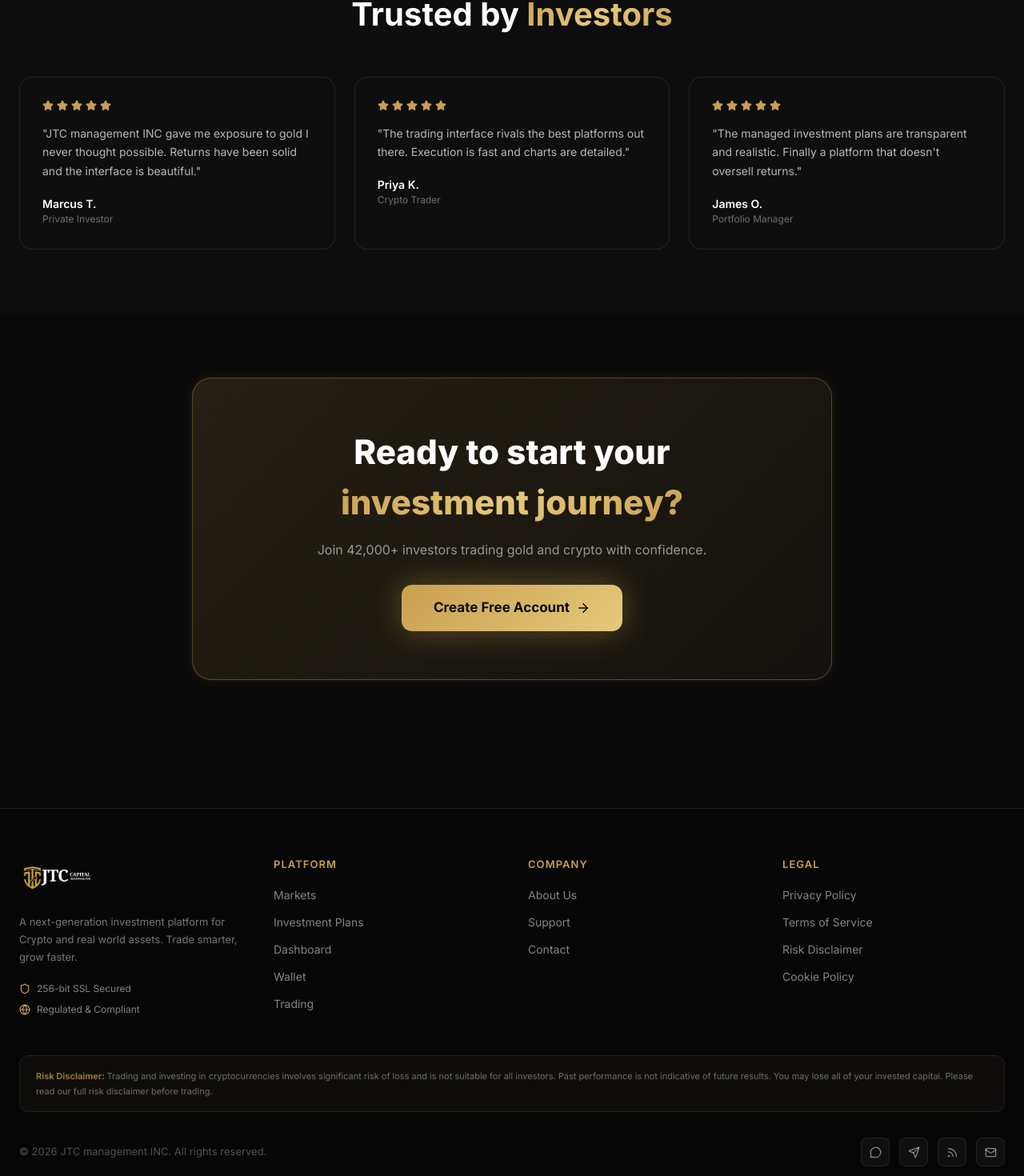
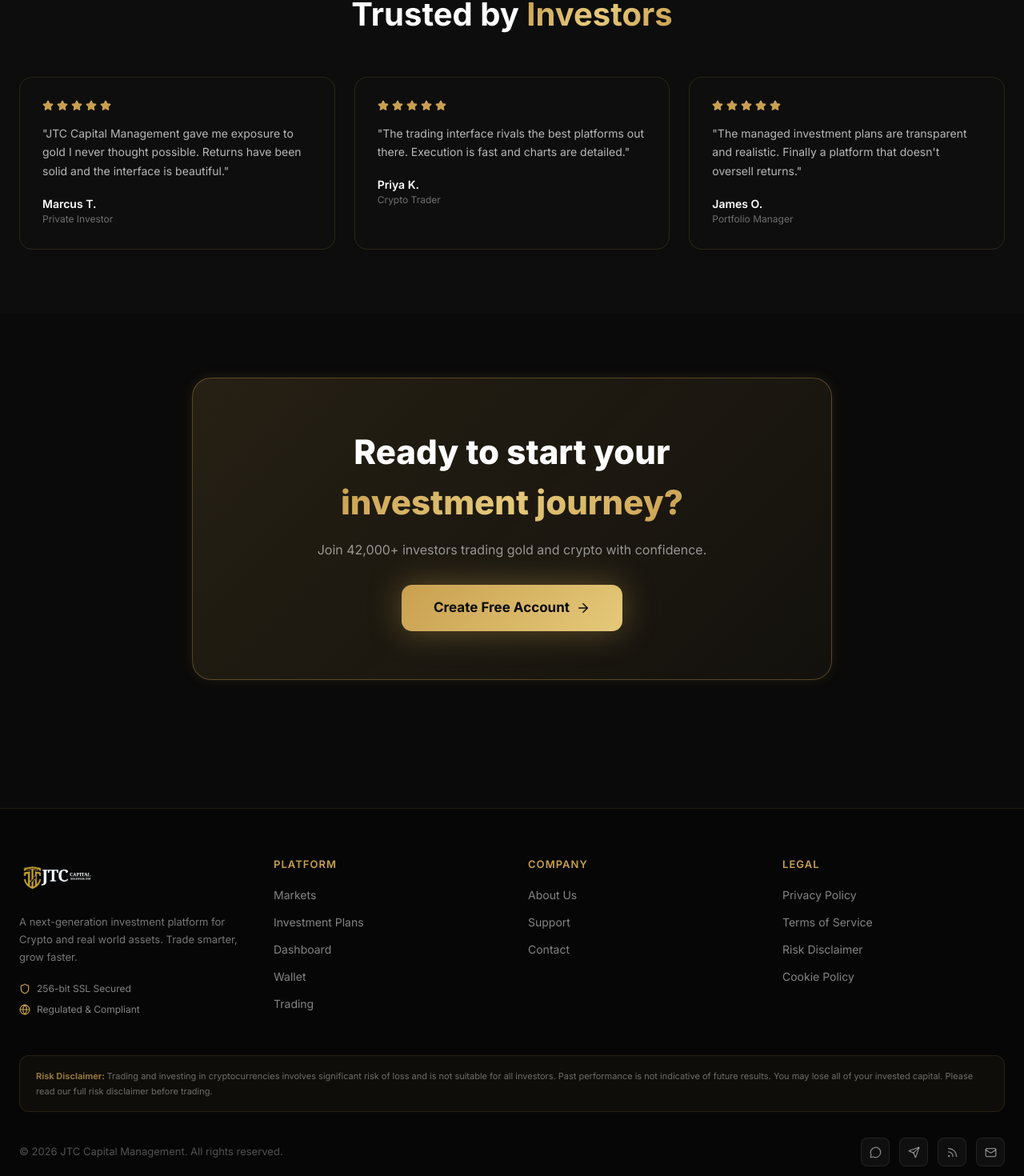
Before and after one commit to vioscott/jtccapital, a React (Vite) app: page / in a window 1280 px wide. Shown: the part 2795-4265 px from the top of the page at 80% size. Built offline with nearby package versions, Linux system fonts and the light colour scheme; no server answers.

Commit message:
company name upadted

```diff
--- a/src/components/layout/AdminLayout.tsx
+++ b/src/components/layout/AdminLayout.tsx
@@ -52,7 +52,7 @@ export default function AdminLayout() {
         <div style={{ padding: '32px 24px' }}>
           <img
             src={jtcLogo}
-            alt="JTC management INC Admin"
+            alt="JTC Capital Management Admin"
             style={{ height: '40px', width: 'auto' }}
             loading="lazy"
           />
--- a/src/components/layout/Footer.tsx
+++ b/src/components/layout/Footer.tsx
@@ -48,7 +48,7 @@ export default function Footer() {
           {/* Brand column */}
           <div>
             <Link to="/" style={{ display: 'block', textDecoration: 'none', marginBottom: '16px' }}>
-              <img src={jtcLogo} alt="JTC management INC" style={{ height: '54px', width: 'auto', display: 'block' }} />
+              <img src={jtcLogo} alt="JTC Capital Management" style={{ height: '54px', width: 'auto', display: 'block' }} />
             </Link>
             <p style={{ color: 'rgba(255,255,255,0.45)', fontSize: '13px', lineHeight: '1.7', marginBottom: '20px' }}>
               A next-generation investment platform for Crypto and real world assets. Trade smarter, grow faster.
@@ -109,7 +109,7 @@ export default function Footer() {
         {/* Bottom bar */}
         <div style={{ display: 'flex', alignItems: 'center', justifyContent: 'space-between', flexWrap: 'wrap', gap: '16px' }}>
           <p style={{ color: 'rgba(255,255,255,0.3)', fontSize: '13px', margin: 0 }}>
-            © {new Date().getFullYear()} JTC management INC. All rights reserved.
+            © {new Date().getFullYear()} JTC Capital Management. All rights reserved.
           </p>
           <div style={{ display: 'flex', gap: '12px' }}>
             {socials.map(({ icon: Icon, href }, i) => (
--- a/src/components/layout/Navbar.tsx
+++ b/src/components/layout/Navbar.tsx
@@ -62,7 +62,7 @@ export default function Navbar({ notification = null, showNotif = false, setShow
           <Link to="/" style={{ display: 'flex', alignItems: 'center', textDecoration: 'none' }}>
             <img
               src={jtcLogo}
-              alt="JTC management INC"
+              alt="JTC Capital Management"
               style={{ height: '62px', width: 'auto' }}
               loading="lazy"
             />
--- a/src/pages/AboutPage.tsx
+++ b/src/pages/AboutPage.tsx
@@ -41,13 +41,13 @@ export default function AboutPage() {
               borderRadius: '100px', padding: '6px 18px', marginBottom: '20px',
             }}>
               <Award size={14} color="#C9A050" />
-              <span style={{ color: '#C9A050', fontSize: '13px', fontWeight: 500 }}>About JTC management INC</span>
+              <span style={{ color: '#C9A050', fontSize: '13px', fontWeight: 500 }}>About JTC Capital Management</span>
             </div>
             <h1 style={{ fontSize: 'clamp(32px, 4.5vw, 54px)', fontWeight: 800, lineHeight: 1.15, marginBottom: '18px' }}>
               Built on <span className="gradient-text-gold">Trust</span>,<br />Driven by <span className="gradient-text-cyan">Innovation</span>
             </h1>
             <p style={{ fontSize: '17px', color: 'rgba(255,255,255,0.55)', lineHeight: 1.75 }}>
-              JTC management INC is a next-generation investment platform dedicated to making gold and crypto markets accessible, transparent, and secure for every investor.
+              JTC Capital Management is a next-generation investment platform dedicated to making gold and crypto markets accessible, transparent, and secure for every investor.
             </p>
           </motion.div>
         </div>
@@ -225,7 +225,7 @@ export default function AboutPage() {
           <p style={{ color: 'rgba(255,255,255,0.5)', lineHeight: 1.85, fontSize: '15px' }}>
             We will never guarantee unrealistic returns. We will never hide fees. We will never compromise on security.
             Our platform is built on the foundational belief that transparency and user protection are non-negotiable.
-            When you invest with JTC management INC, you invest with a team that treats your capital with the same respect as their own.
+            When you invest with JTC Capital Management, you invest with a team that treats your capital with the same respect as their own.
           </p>
         </div>
       </section>
--- a/src/pages/LandingPage.tsx
+++ b/src/pages/LandingPage.tsx
@@ -79,7 +79,7 @@ const stats = [
 ];
 
 const testimonials = [
-  { name: 'Marcus T.', role: 'Private Investor', text: 'JTC management INC gave me exposure to gold I never thought possible. Returns have been solid and the interface is beautiful.', stars: 5 },
+  { name: 'Marcus T.', role: 'Private Investor', text: 'JTC Capital Management gave me exposure to gold I never thought possible. Returns have been solid and the interface is beautiful.', stars: 5 },
   { name: 'Priya K.', role: 'Crypto Trader', text: 'The trading interface rivals the best platforms out there. Execution is fast and charts are detailed.', stars: 5 },
   { name: 'James O.', role: 'Portfolio Manager', text: 'The managed investment plans are transparent and realistic. Finally a platform that doesn\'t oversell returns.', stars: 5 },
 ];
--- a/src/pages/SupportPage.tsx
+++ b/src/pages/SupportPage.tsx
@@ -12,7 +12,7 @@ export default function SupportPage() {
   const [submitted, setSubmitted] = useState(false);
   const [chatInput, setChatInput] = useState('');
   const [chatMessages, setChatMessages] = useState([
-    { from:'agent', text:'Hi! I\'m your JTC management INC support assistant. How can I help you today?', time:'now' },
+    { from:'agent', text:'Hi! I\'m your JTC Capital Management support assistant. How can I help you today?', time:'now' },
   ]);
 
   const filtered = mockFAQ.filter(f =>
```
Also changed, not shown: 1 other file (tests, documents, lock files or other folders).
